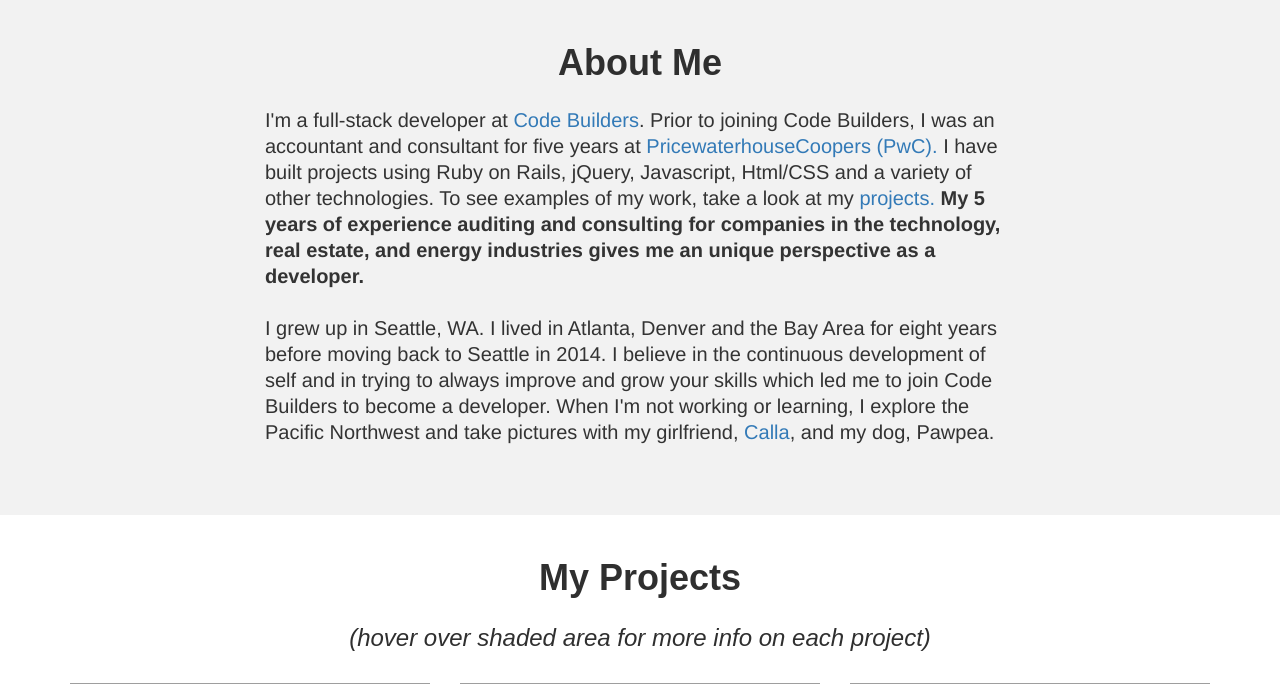
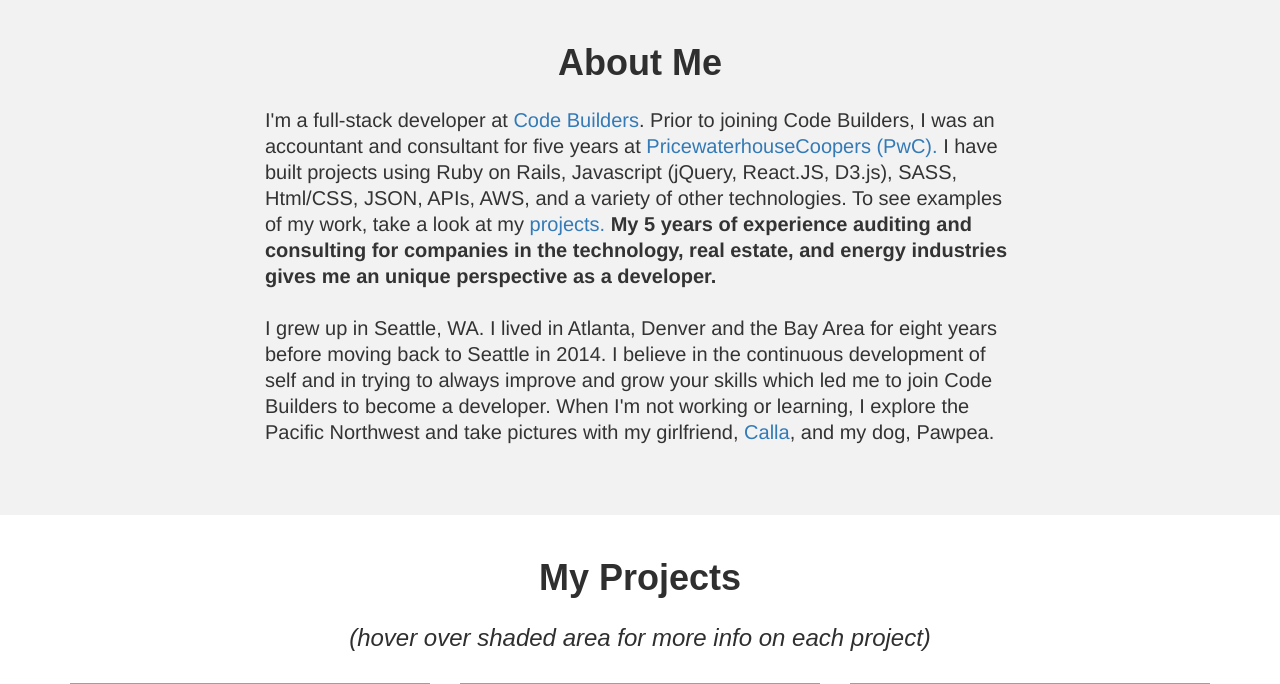
Before and after one commit to chrishintz/Flask-website, a Python web app: template app/templates/layout.html in a window 1280 px wide. Shown: the part 680-1364 px from the top of the page. Run offline with Jinja, Linux system fonts and the light colour scheme; the template is opened without the code that fills it, so the values that code supplies are empty; some libraries are stand-ins or nearby versions; grey boxes are pictures that could not be loaded.

Commit message:
Add another technology

```diff
--- a/app/templates/layout.html
+++ b/app/templates/layout.html
@@ -29,7 +29,7 @@
         <h4 class="about-me-paragraph col-lg-8 col-lg-offset-2 col-md-12">I'm a full-stack developer at
           <a href="http://Code.Builders" target="_blank">Code Builders</a>. Prior to joining Code Builders,
           I was an accountant and consultant for five years at <a href="http://www.pwc.com/"> PricewaterhouseCoopers (PwC).</a>
-          I have built projects using Ruby on Rails, jQuery, Javascript, Html/CSS and a variety of other technologies.
+          I have built projects using Ruby on Rails, Javascript (jQuery, React.JS, D3.js), SASS, Html/CSS, JSON, APIs, AWS, and a variety of other technologies.
           To see examples of my work, take a look at my <a href="#projects">projects.</a>
           <strong>My 5 years of experience auditing and consulting for companies in the technology, real estate,
             and energy industries gives me an unique perspective as a developer.</strong>
```
